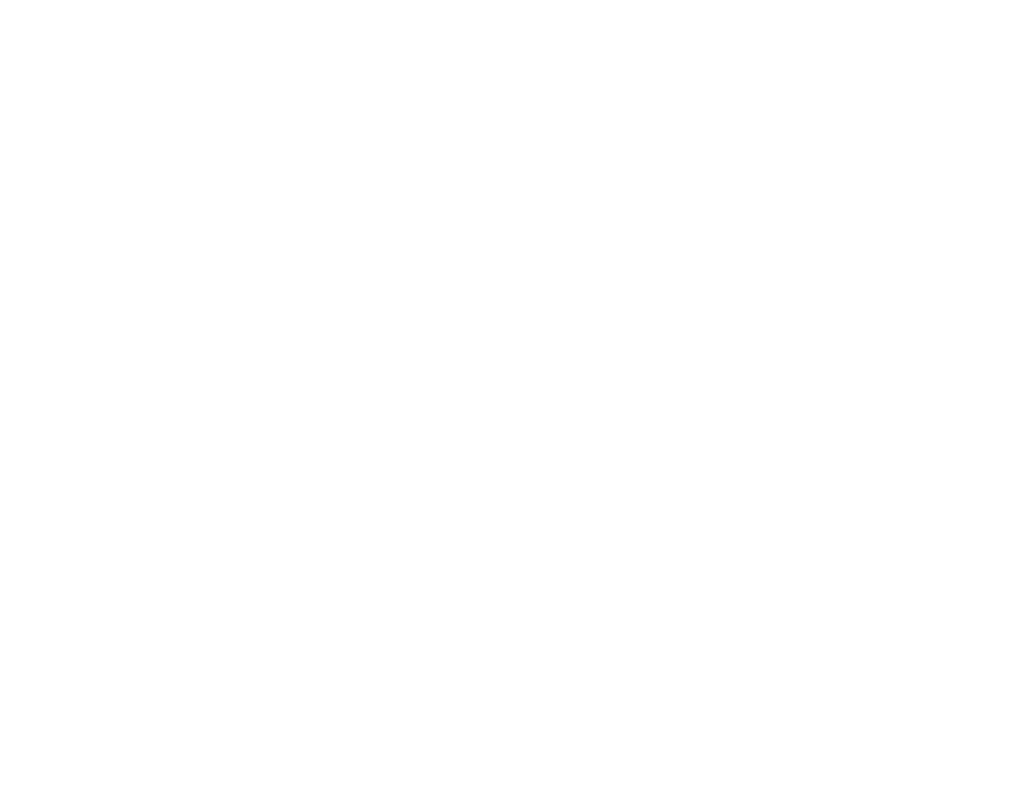
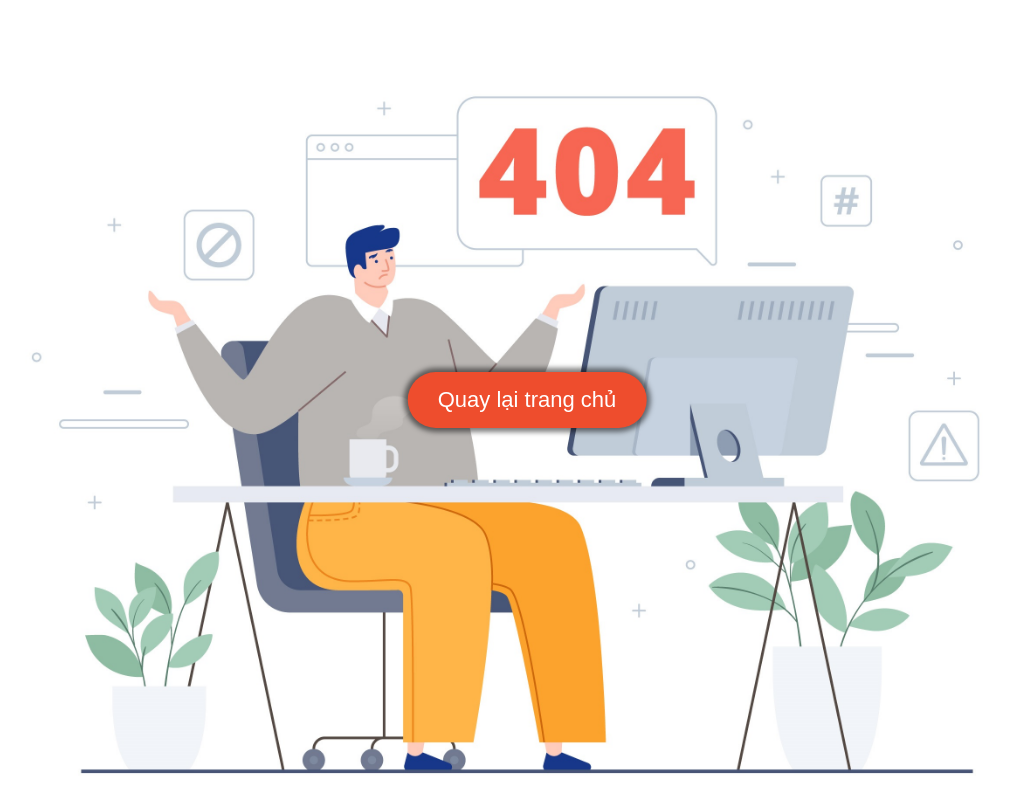
Before and after one commit to trunganh155/shopee, a React (Create React App) app: page /cart in a window 1280 px wide. Before the commit this address had no page. Shown: the whole page, without its empty margins (113-1124 px from the left). Built offline with nearby package versions, Linux system fonts and the light colour scheme.

Commit message:
TTA update

```diff
--- a/package.json
+++ b/package.json
@@ -13,6 +13,7 @@
     "react": "^18.1.0",
     "react-dom": "^18.1.0",
     "react-icons": "^4.3.1",
+    "react-notifications-component": "^4.0.1",
     "react-redux": "^8.0.1",
     "react-router-dom": "^6.3.0",
     "react-scripts": "5.0.1",
--- a/src/index.css
+++ b/src/index.css
@@ -1,3 +1,5 @@
+
+
 body {
   margin: 0;
   font-family: -apple-system, BlinkMacSystemFont, "Segoe UI", "Roboto", "Oxygen",
--- /dev/null
+++ b/src/pages/PageNotFound.jsx
@@ -0,0 +1,20 @@
+import { useNavigate } from "react-router-dom";
+import errorImg from "../assets/images/PageNotFound.jpg";
+import "../styles/PageNotFound.scss";
+
+export default function PageNotFound() {
+  const navigate = useNavigate();
+  return (
+    <div className="notFound">
+      <img src={errorImg} alt="" />
+      <button
+        className="btnBackToHome"
+        onClick={() => {
+          navigate("/");
+        }}
+      >
+        Quay lại trang chủ
+      </button>
+    </div>
+  );
+}
--- a/src/routers/router.js
+++ b/src/routers/router.js
@@ -2,6 +2,7 @@
 import LoginPage from "../pages/Login";
 import ProfilePage from "../pages/Profile";
 import RegisterPage from "../pages/Register";
+import PageNotFound from "../pages/PageNotFound";
 
 const routers = [
   {
@@ -24,6 +25,11 @@
     element: <RegisterPage />,
     private: false,
   },
+  {
+    path: "/*",
+    element: <PageNotFound />,
+    private: false,
+  },
 ];
 
 export default routers;
--- a/src/styles/Loading.scss
+++ b/src/styles/Loading.scss
@@ -14,16 +14,17 @@
     width: 100%;
     height: 100%;
     z-index: 10;
-    background-color: rgba(0, 0, 0, 0.3);
+    background-color: rgba(0, 0, 0, 0.2);
 
     & .loading-spinner {
         position: absolute;
         top: 50%;
         left: 50%;
-        width: 25px;
-        height: 25px;
+        width: 30px;
+        height: 30px;
         border: 3px solid #f3f3f3; /* Light grey */
         border-top: 3px solid #383636; /* Black */
+        // border-top: 3px solid #ee4d2d; /* Orange */
         border-radius: 50%;
         animation: spinner 1s linear infinite;
     }
--- /dev/null
+++ b/src/styles/PageNotFound.scss
@@ -0,0 +1,51 @@
+.notFound {
+    position: relative;
+    display: flex;
+    width: 100%;
+    height: 100vh;
+
+    & img {
+        width: 100%;
+        height: 100%;
+        object-fit: cover;
+    }
+
+    & .btnBackToHome {
+        position: absolute;
+        top: 50%;
+        left: 50%;
+        transform: translate(-50%, -50%);
+
+        color: #fff;
+        background-color: #ee4d2d;
+        padding: 15px 30px;
+        border: 0;
+        border-radius: 50px;
+        font-size: 22px;
+        box-shadow: 0px 0px 5px 4px rgba(0, 0, 0, 0.5);
+        cursor: pointer;
+
+        &:hover {
+            opacity: 0.9;
+        }
+    }
+}
+
+/////////////////////////////////////////////////////////////////Tablet
+@media only screen and (min-width: 740px) and (max-width: 1023px) {
+    .notFound {
+        .btnBackToHome {
+            font-size: 20px;
+        }
+    }
+}
+
+/////////////////////////////////////////////////////////////Mobile
+@media only screen and (max-width: 739px) {
+    .notFound {
+        .btnBackToHome {
+            font-size: 16px;
+            padding: 10px 15px;
+        }
+    }
+}
--- a/src/styles/Profile.scss
+++ b/src/styles/Profile.scss
@@ -1,3 +1,5 @@
+
+
 .background {
     width: 100%;
     height: 100vh;
@@ -82,6 +84,7 @@
                     object-fit: cover;
                     border: #ccc 1px solid;
                     box-shadow: 0px 0px 5px 3px rgba(0, 0, 0, 0.2);
+                    // cursor: pointer;
                 }
 
                 & .changeAvatar {
@@ -104,11 +107,18 @@
                         }
                     }
 
-                    & input {
+                    & input[type="file"] {
                         position: absolute;
                         top: 0;
                         left: 0;
+                        max-width: 100%;
+                        min-height: 100%;
+                        transform: translate(-40%, 0) scale(4);
                         opacity: 0;
+
+                        &::-webkit-file-upload-button {
+                            cursor: pointer;
+                        }
                     }
                 }
             }
```
Also changed, not shown: src/index.js (+8 -10 lines), src/assets/images/PageNotFound.jpg (added), 1 other file (tests, documents, lock files or other folders).
